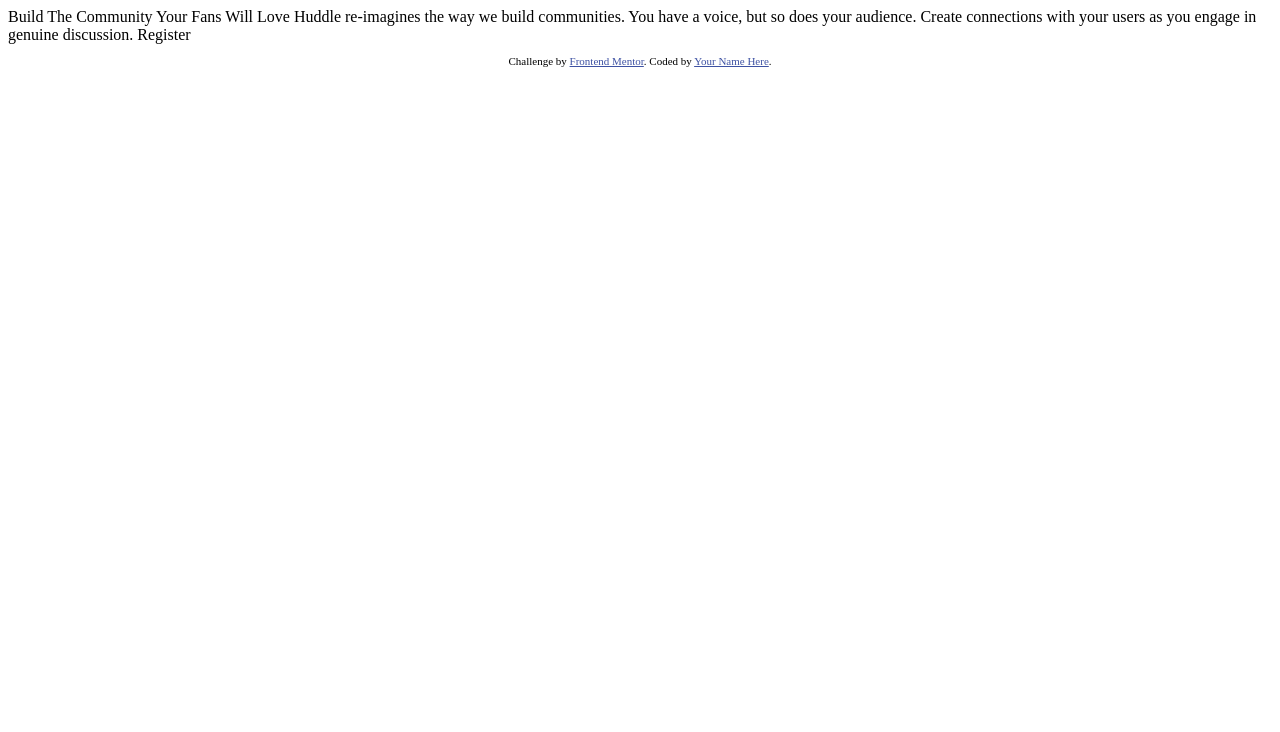
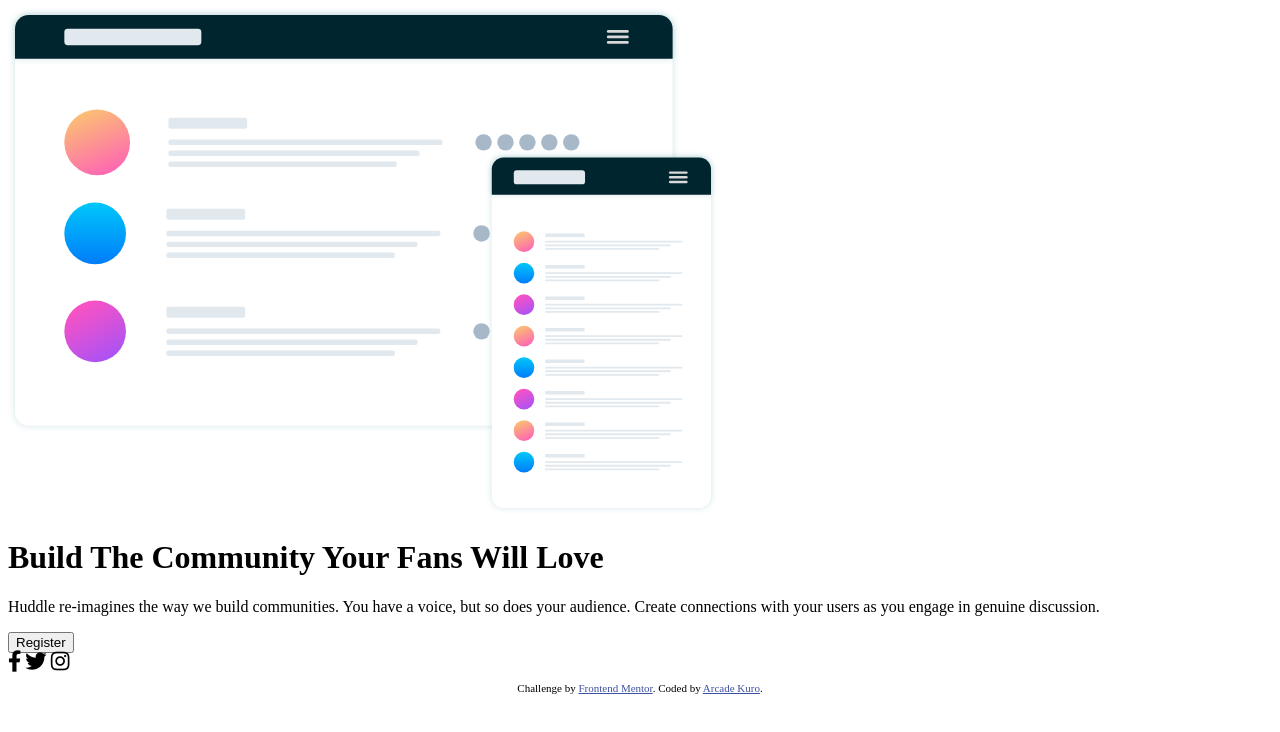
Before and after one commit to arcadek47/huddle-project, a plain HTML site: page index.html in a window 1280 px wide. Drawn offline with Linux system fonts and the light colour scheme.

Commit message:
updates the index and adds css file

```diff
--- a/index.html
+++ b/index.html
@@ -5,7 +5,9 @@
   <meta name="viewport" content="width=device-width, initial-scale=1.0"> <!-- displays site properly based on user's device -->
 
   <link rel="icon" type="image/png" sizes="32x32" href="./images/favicon-32x32.png">
-
+  <link href="https://fonts.googleapis.com/css?family=Open+Sans|Poppins&display=swap" rel="stylesheet">
+  <link rel="stylesheet" type="text/css" href="style.css">
+  <link rel="stylesheet" href="https://cdnjs.cloudflare.com/ajax/libs/font-awesome/5.11.2/css/all.min.css">
   <title>Frontend Mentor | Huddle landing page with single introductory section</title>
 
   <!-- Feel free to remove these styles or customise in your own stylesheet 👍 -->
@@ -16,17 +18,26 @@
 </head>
 <body>
 
-  Build The Community Your Fans Will Love
+<img id="mock" src="images/illustration-mockups.svg" alt="mock ups">
+<div id="message">
+  <h1>Build The Community Your Fans Will Love</h1>
 
-  Huddle re-imagines the way we build communities. You have a voice, but so does your audience.
-  Create connections with your users as you engage in genuine discussion.
+  <p>Huddle re-imagines the way we build communities. You have a voice, but so does your audience.
+  Create connections with your users as you engage in genuine discussion.</p>
 
-  Register
+  <button>Register</button>
+</div>
+
+<a id="social"> <i class="fab fa-facebook-f fa-lg"></i>
+  <i class="fab fa-twitter fa-lg"></i>
+  <i class="fab fa-instagram fa-lg"></i></a>
+
+<! ----- https://zippy-car.surge.sh/ >
 
   <footer>
     <p class="attribution">
       Challenge by <a href="https://www.frontendmentor.io?ref=challenge" target="_blank">Frontend Mentor</a>.
-      Coded by <a href="#">Your Name Here</a>.
+      Coded by <a href="https://github.com/arcadekuro" >Arcade Kuro</a>.
     </p>
   </footer>
 </body>
```
Also changed, not shown: style.css (added).
